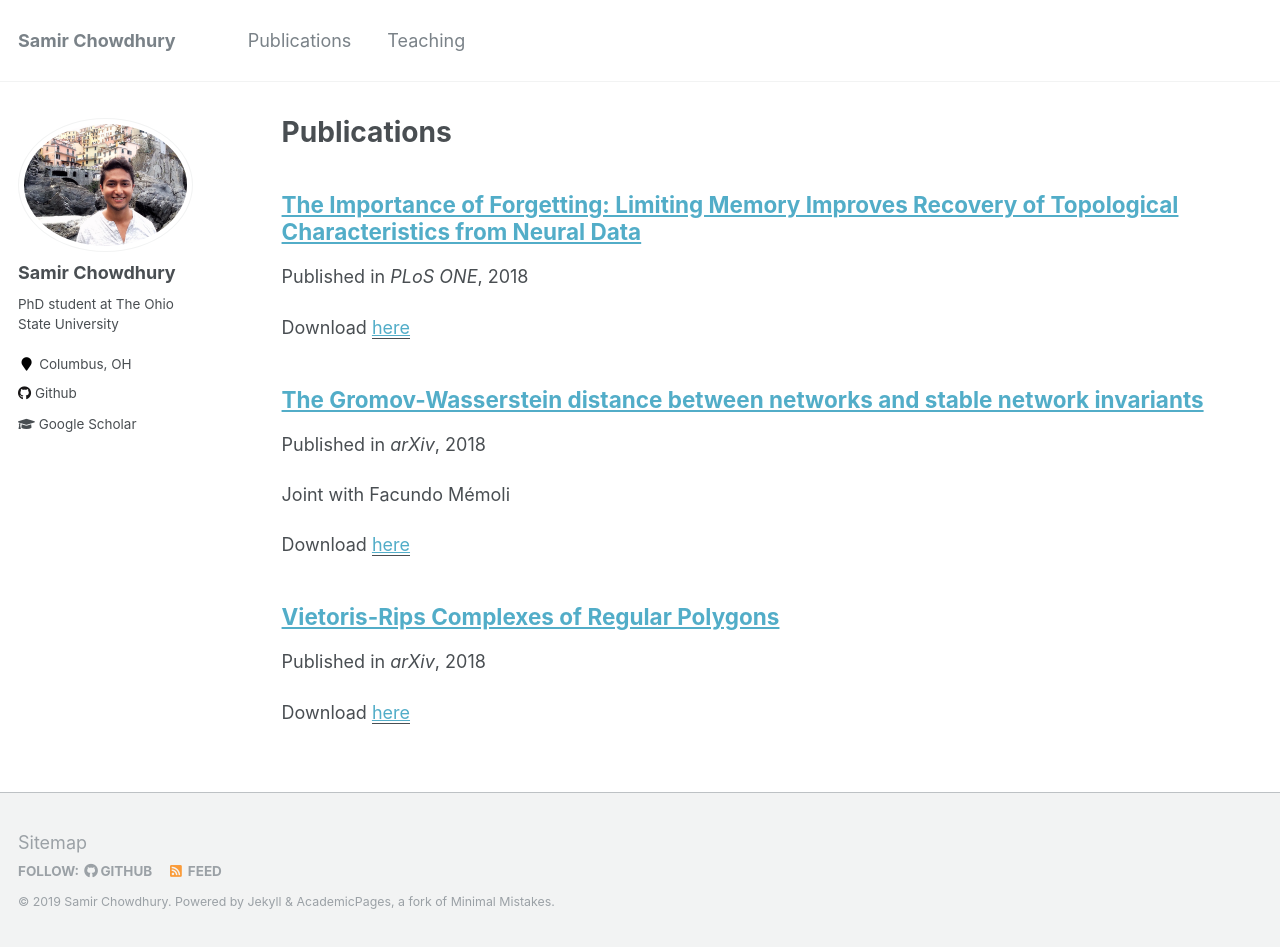
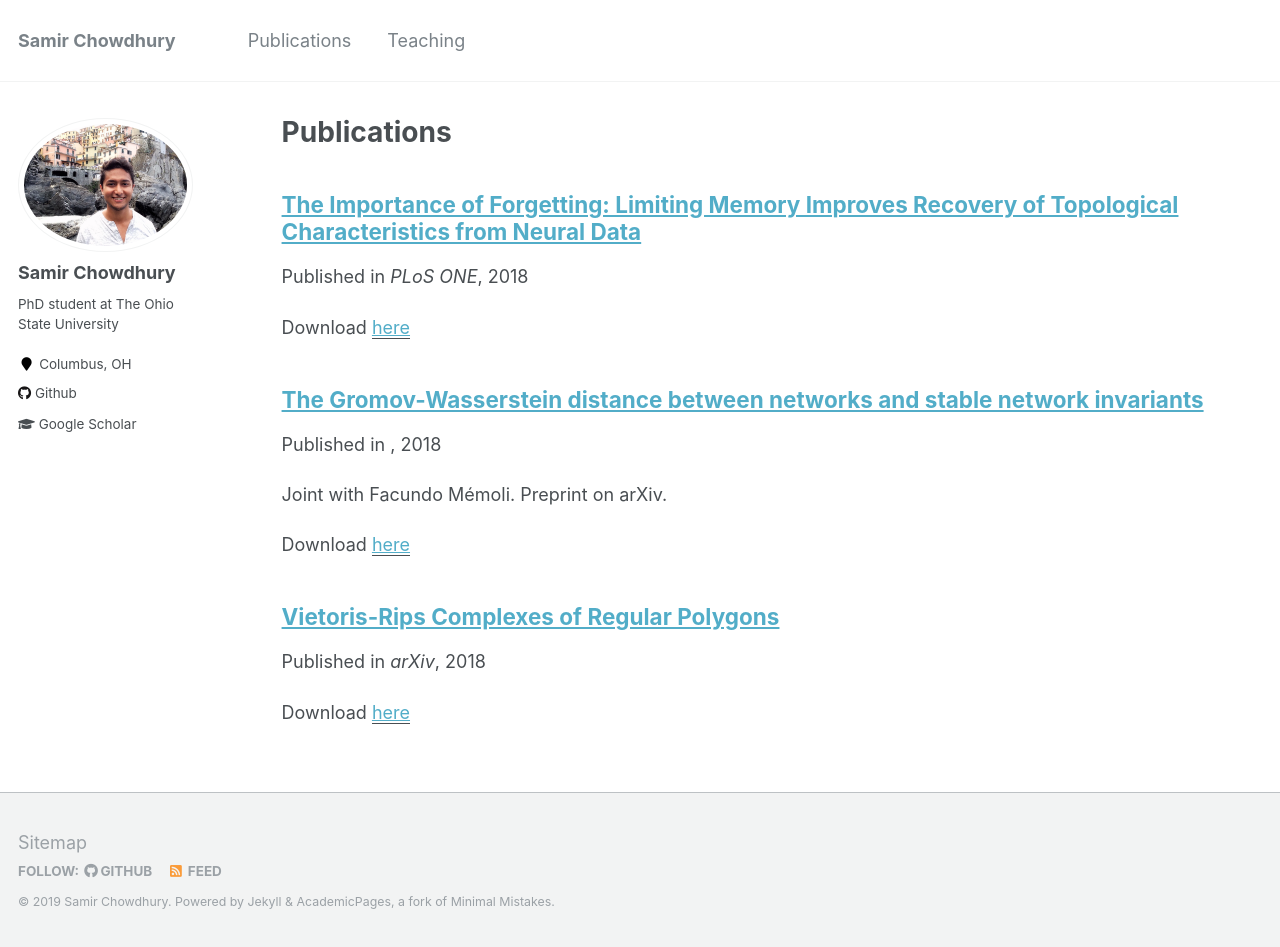
Before and after one commit to samirchowdhury/samirchowdhury.github.io, a Jekyll site: the page built from _pages/publications.md, in a window 1280 px wide and 947 px high. Built offline with Jekyll 4.4.1, drawn with Linux system fonts in a browser that asks for light colours.

Commit message:
Update 2018-08-13-gw-nets.md

```diff
--- a/_publications/2018-08-13-gw-nets.md
+++ b/_publications/2018-08-13-gw-nets.md
@@ -1,8 +1,7 @@
 ---
 title: "The Gromov-Wasserstein distance between networks and stable network invariants"
 collection: publications
-excerpt: 'Joint with Facundo Mémoli'
+excerpt: 'Joint with Facundo Mémoli. Preprint on arXiv.'
 date: 2018-08-13
-venue: 'arXiv'
 paperurl: 'https://arxiv.org/abs/1808.04337'
 ---
```
